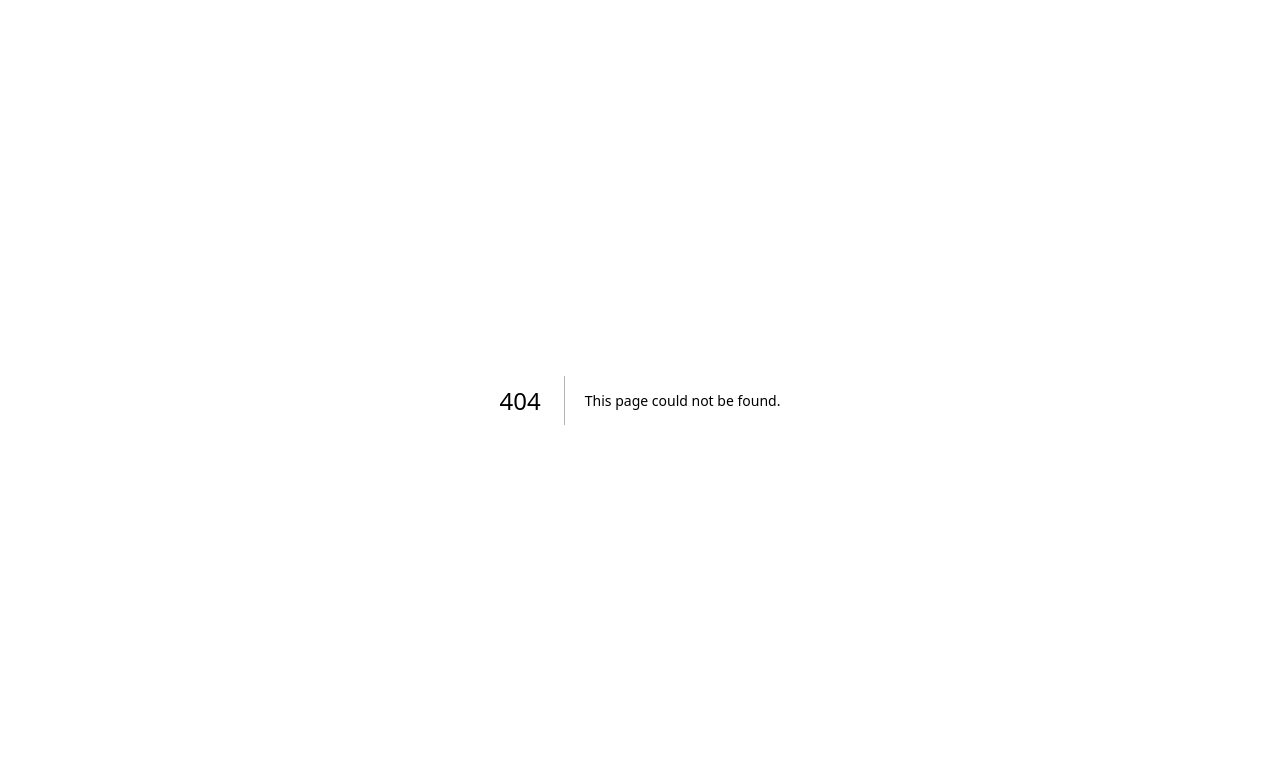
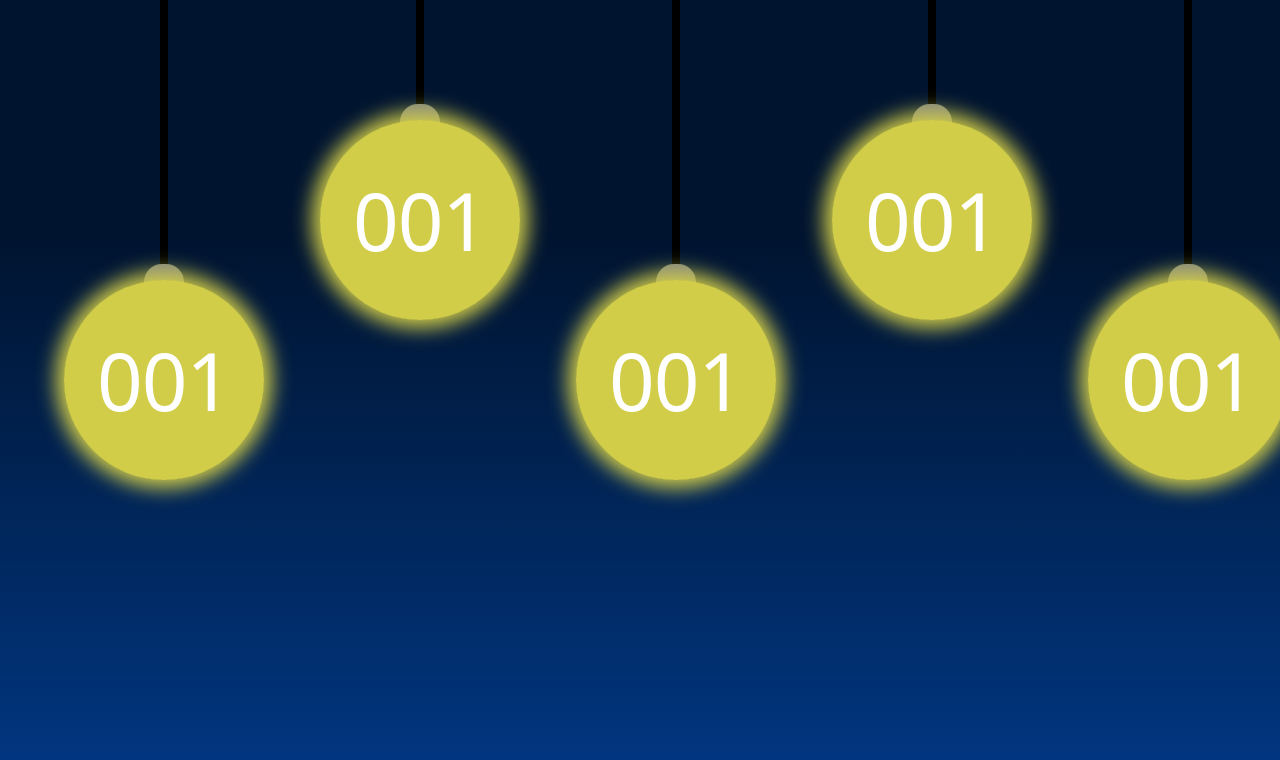
Before and after one commit to revival0728/puxin-christmas, a Next.js app: page /dev in a window 1280 px wide. Before the commit this address had no page. Shown: the top 760 px of the page. Built offline with nearby package versions, Linux system fonts and the light colour scheme.

Commit message:
update to multiple random UI

```diff
--- /dev/null
+++ b/app/dev/page.tsx
@@ -0,0 +1,5 @@
+import LightBulbs from "@/components/lottery/light-bulbs";
+
+export default function Page() {
+  return <LightBulbs />
+}
--- a/components/lottery/index.tsx
+++ b/components/lottery/index.tsx
@@ -70,12 +70,12 @@ export default function Lottery() {
       <div>
         <StarGroup />
         <BuildingGroup />
-        <div className='absolute block top-0 left-0 h-screen w-screen flex justify-center items-center bg-gradient-to-b from-[#001430] via-[#001430] via-30% to-[#013885]'>
+        <div className='absolute top-0 left-0 h-screen w-screen flex justify-center items-center bg-gradient-to-b from-[#001430] via-[#001430] via-30% to-[#013885]'>
           <div onLoad={handleLoad} className='relative block translate-y-[-5vh] z-20 select-none h-[50vh] w-[50vh] bg-[#d1cd49] rounded-[50vh] shadow-[#d1cd49] shadow-[0_0_5vh_2vh]'>
             <button onClick={handleClick} className='flex w-full h-full justify-center items-center text-[20vh] text-white'>
               {
                 winner ?
-                <span className='grid grid-cols-3 block w-[67%] text-center'>
+                <span className='grid grid-cols-3 w-[67%] text-center'>
                   {
                     winner.padStart(3, '0').split('').map((v, i) => {
                       return <span key={i}>{v}</span>
--- /dev/null
+++ b/components/lottery/light-bulbs/bulb/index.tsx
@@ -0,0 +1,40 @@
+"use client"
+
+import type { MouseEventHandler, ReactEventHandler } from 'react'
+
+export type BulbPropType = {
+  winner: string | null,
+  on: boolean,
+  handleLoad: ReactEventHandler<HTMLDivElement>,
+  handleClick: MouseEventHandler,
+}
+
+export default function Bulb({ winner, on, handleLoad, handleClick }: BulbPropType) {
+  return (
+    <>
+      <div className='block select-none w-[50vh] h-full'>
+        <div className='relative block h-full w-[2vh] mx-auto bg-black' />
+        <div className='relative block rounded-t-[4.5vh] bg-[#828583] z-20 h-[5vh] w-[10vh] mx-auto translate-y-[-4vh]' />
+        {
+          on ?
+          <div onLoad={handleLoad} className='relative block translate-y-[-5vh] z-20 h-[50vh] w-[50vh] bg-[#d1cd49] rounded-[50vh] shadow-[#d1cd49] shadow-[0_0_5vh_2vh]'>
+            <button onClick={handleClick} className='flex w-full h-full justify-center items-center text-[20vh] text-white'>
+              {
+                winner ?
+                <span className='grid grid-cols-3 w-[67%] text-center'>
+                  {
+                    winner.padStart(3, '0').split('').map((v, i) => {
+                      return <span key={i}>{v}</span>
+                    })
+                  }
+                </span>
+                : ''
+              }
+            </button>
+          </div> :
+          <div onLoad={handleLoad} className='relative block translate-y-[-5vh] z-20 h-[50vh] w-[50vh] bg-gradient-radial from-transparent from-[60%] to-[#dbdbdb] opacity-20 rounded-[50vh]' />
+        }
+      </div>
+    </>
+  )
+}
--- /dev/null
+++ b/components/lottery/light-bulbs/index.tsx
@@ -0,0 +1,42 @@
+"use client"
+
+import WrapBulb from "./wrap-bulb"
+
+export default function LightBulbs() {
+  return (
+    <>
+      <div className='grid grid-cols-5 absolute top-0 left-0 w-screen h-screen bg-gradient-to-b from-[#001430] via-[#001430] via-30% to-[#013885]'>
+        <WrapBulb
+          winner={null}
+          on={false}
+          handleLoad={()=>{}}
+          handleClick={()=>{}}
+        />
+        <WrapBulb
+          winner={null}
+          on={false}
+          handleLoad={()=>{}}
+          handleClick={()=>{}}
+        />
+        <WrapBulb
+          winner={null}
+          on={false}
+          handleLoad={()=>{}}
+          handleClick={()=>{}}
+        />
+        <WrapBulb
+          winner={null}
+          on={false}
+          handleLoad={()=>{}}
+          handleClick={()=>{}}
+        />
+        <WrapBulb
+          winner={null}
+          on={false}
+          handleLoad={()=>{}}
+          handleClick={()=>{}}
+        />
+      </div>
+    </>
+  )
+}
--- /dev/null
+++ b/components/lottery/light-bulbs/wrap-bulb/index.tsx
@@ -0,0 +1,20 @@
+"use client"
+
+import Bulb from "../bulb"
+import type { BulbPropType } from "../bulb"
+
+export default function WrapBulb({ winner, on, handleLoad, handleClick }: BulbPropType) {
+  return (
+    <>
+      <div className='scale-[50%] odd:translate-y-[-40vh] even:translate-y-[-60vh]'>
+        <Bulb
+          winner={'1'}
+          on={true}
+          handleLoad={() => {}}
+          handleClick={() => {}}
+        />
+      </div>
+    </>
+
+  )
+}
```
Also changed, not shown: components/backdoor/index.tsx (+7 -7 lines), 1 other file (tests, documents, lock files or other folders).
